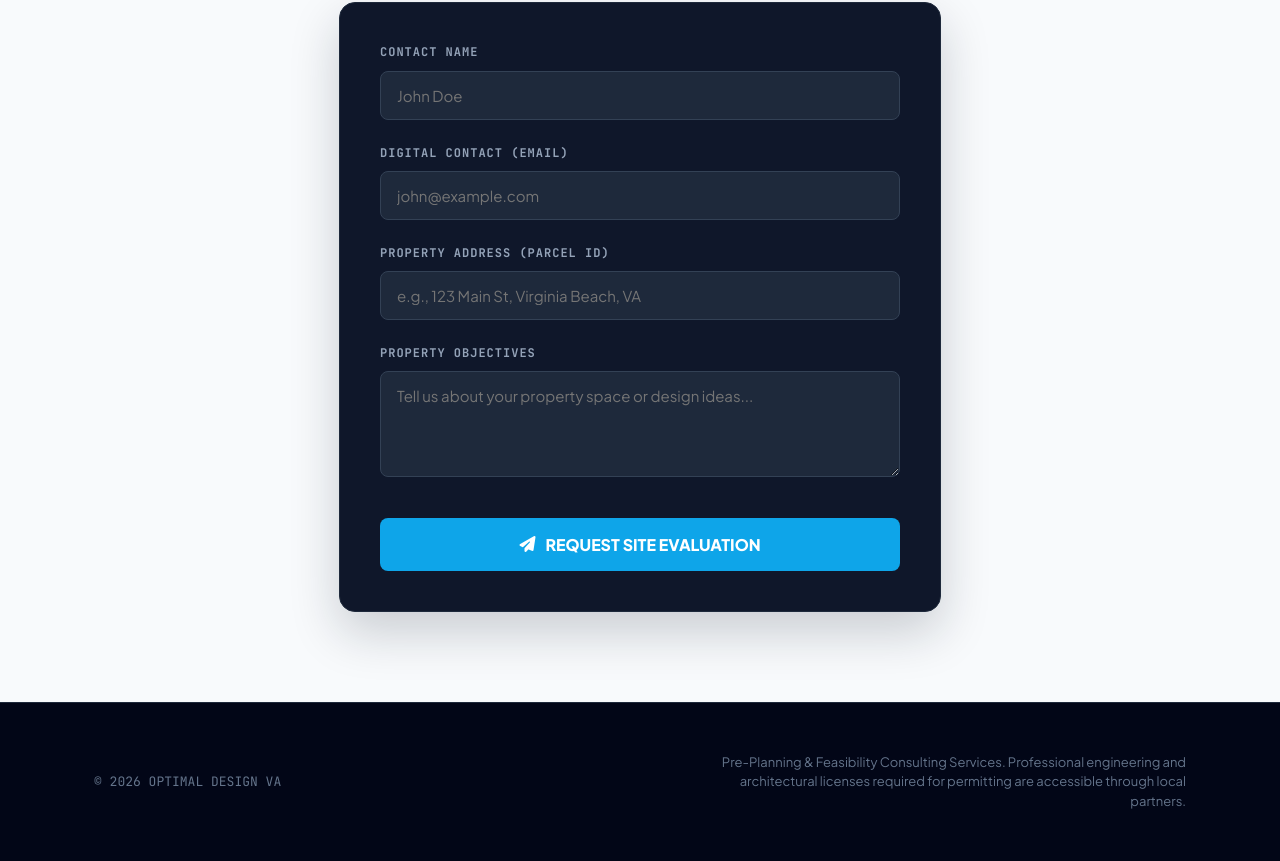
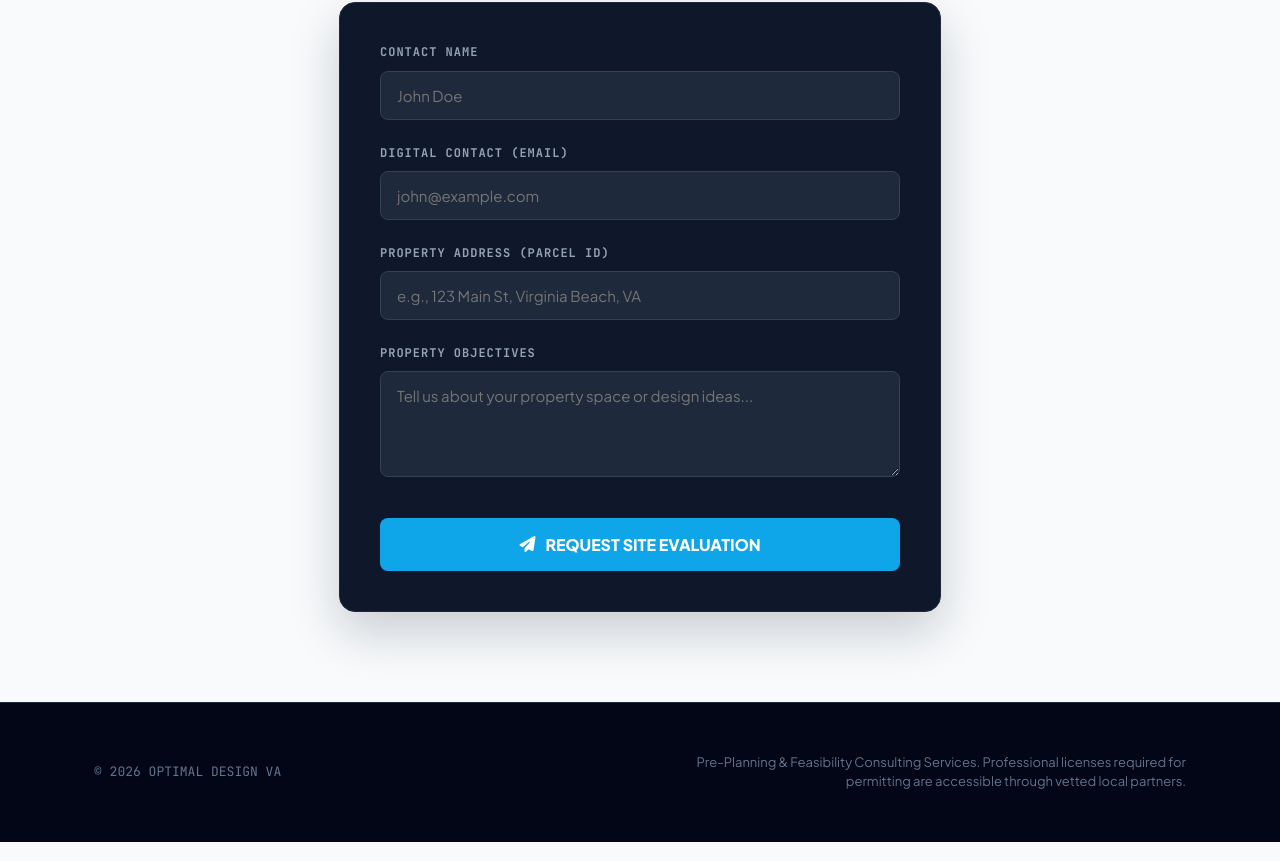
Before and after one commit to thesethler/optimaldesign-site, a plain HTML site: page index.html in a window 1280 px wide. Shown: the part 3336-4197 px from the top of the page. Drawn offline with Linux system fonts and the light colour scheme.

Commit message:
Update index.html

```diff
--- a/index.html
+++ b/index.html
@@ -551,7 +551,7 @@
     <footer class="site-footer">
         <div class="container footer-flex">
             <p class="font-mono">© 2026 OPTIMAL DESIGN VA</p>
-            <p class="footer-note">Pre-Planning &amp; Feasibility Consulting Services. Professional engineering and architectural licenses required for permitting are accessible through local partners.</p>
+            <p class="footer-note">Pre-Planning &amp; Feasibility Consulting Services. Professional licenses required for permitting are accessible through vetted local partners.</p>
         </div>
     </footer>
 
```
